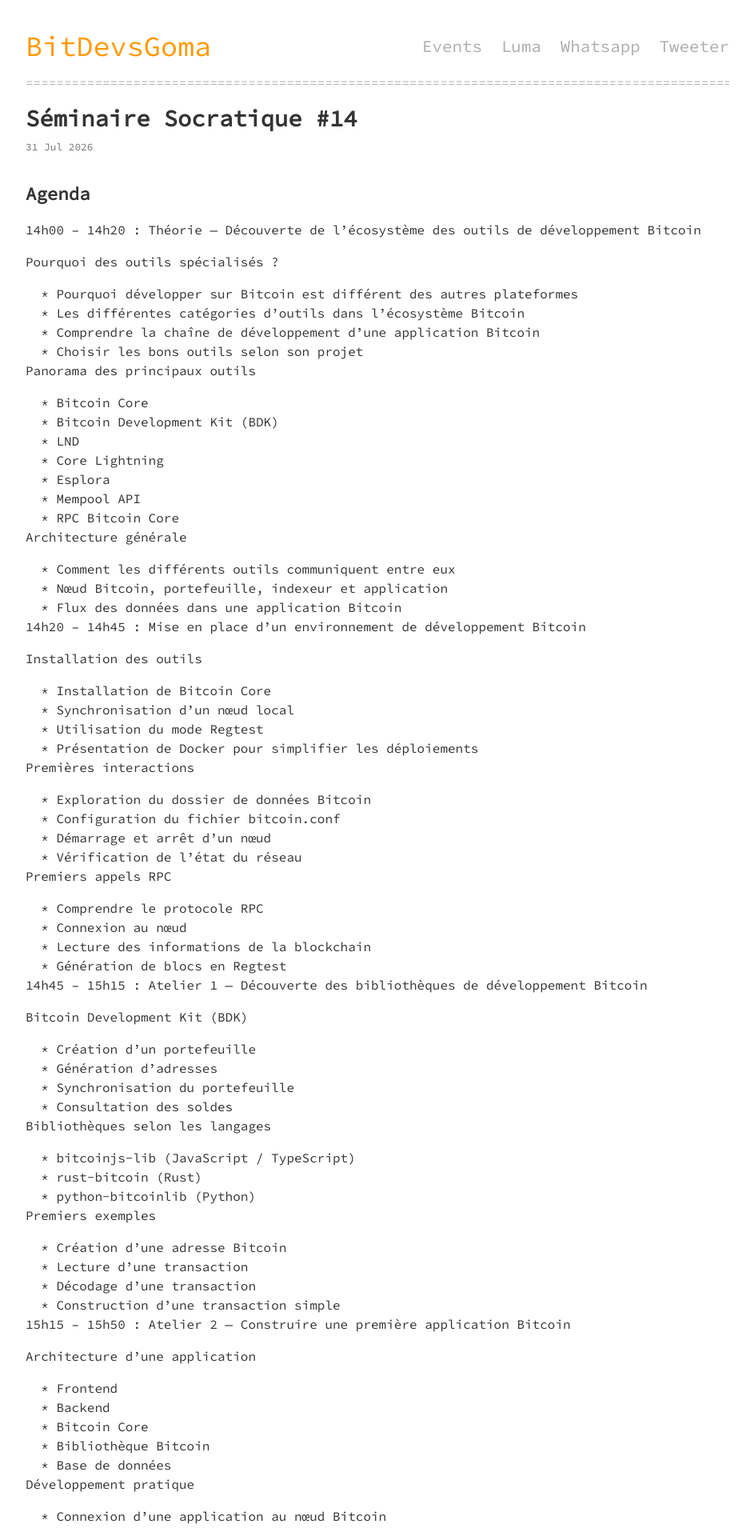
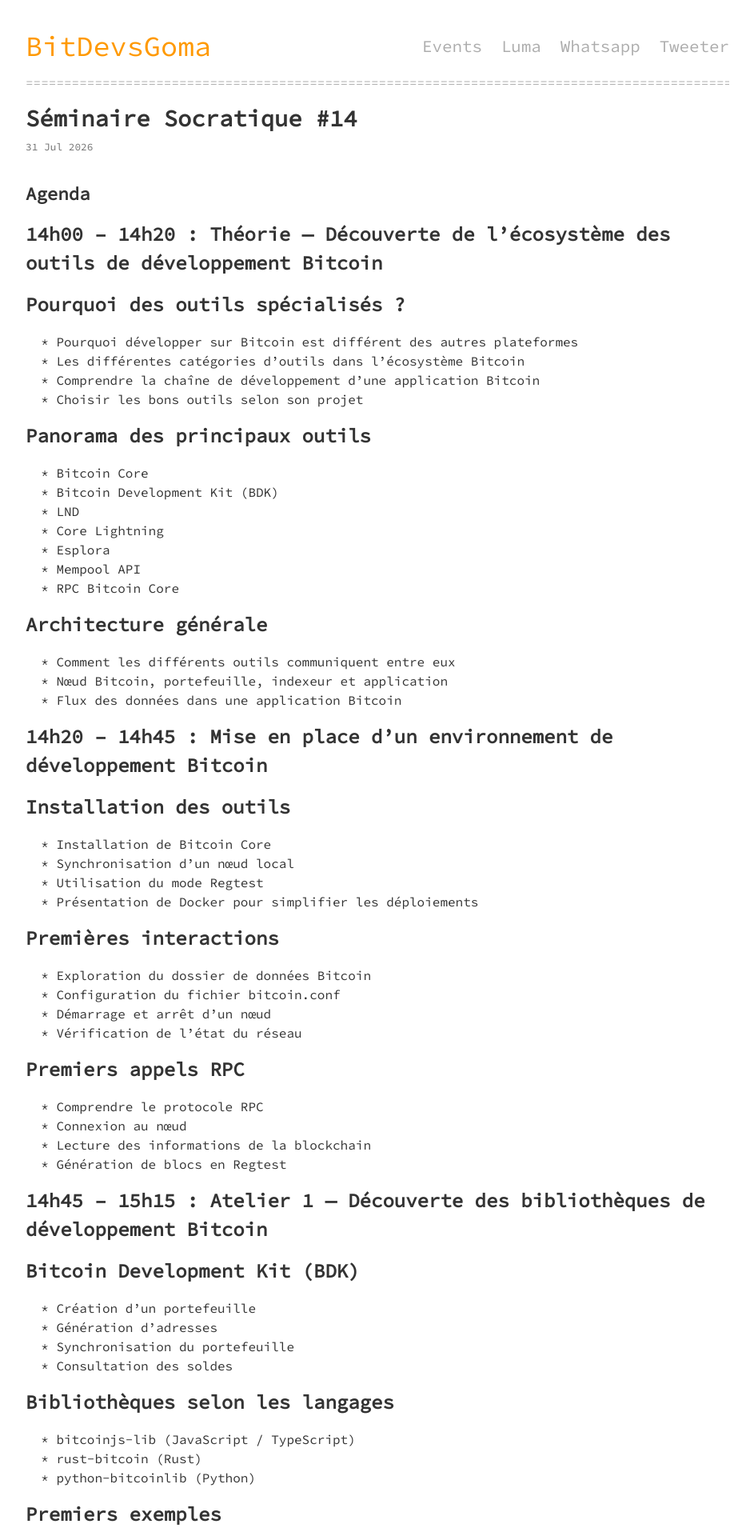
Before and after one commit to BitdevsGoma/Bitdevsgoma.org, a Jekyll site: the page built from _posts/2026-07-31-socratic-seminar-14.md, in a window 1280 px wide. Shown: the top 1910 px of the page at 80% size, without its empty margins (168-1111 px from the left). Built offline with Jekyll 4.4.1, drawn with Linux system fonts in a browser that asks for light colours.

```diff
--- a/_posts/2026-07-31-socratic-seminar-14.md
+++ b/_posts/2026-07-31-socratic-seminar-14.md
@@ -8,16 +8,16 @@ title: "Séminaire Socratique #14"
 
 
 
-**14h00 – 14h20 : Théorie — Découverte de l’écosystème des outils de développement Bitcoin**
+## 14h00 – 14h20 : Théorie — Découverte de l’écosystème des outils de développement Bitcoin
 
-**Pourquoi des outils spécialisés ?**
+## Pourquoi des outils spécialisés ?
 
 * Pourquoi développer sur Bitcoin est différent des autres plateformes
 * Les différentes catégories d'outils dans l'écosystème Bitcoin
 * Comprendre la chaîne de développement d'une application Bitcoin
 * Choisir les bons outils selon son projet
 
-**Panorama des principaux outils**
+## Panorama des principaux outils
 
 * Bitcoin Core
 * Bitcoin Development Kit (BDK)
@@ -27,30 +27,30 @@ title: "Séminaire Socratique #14"
 * Mempool API
 * RPC Bitcoin Core
 
-**Architecture générale**
+## Architecture générale
 
 * Comment les différents outils communiquent entre eux
 * Nœud Bitcoin, portefeuille, indexeur et application
 * Flux des données dans une application Bitcoin
 
 
-**14h20 – 14h45 : Mise en place d'un environnement de développement Bitcoin**
+## 14h20 – 14h45 : Mise en place d'un environnement de développement Bitcoin
 
-**Installation des outils**
+## Installation des outils
 
 * Installation de Bitcoin Core
 * Synchronisation d'un nœud local
 * Utilisation du mode Regtest
 * Présentation de Docker pour simplifier les déploiements
 
-**Premières interactions**
+## Premières interactions
 
 * Exploration du dossier de données Bitcoin
 * Configuration du fichier bitcoin.conf
 * Démarrage et arrêt d'un nœud
 * Vérification de l'état du réseau
 
-**Premiers appels RPC**
+## Premiers appels RPC
 
 * Comprendre le protocole RPC
 * Connexion au nœud
@@ -58,22 +58,22 @@ title: "Séminaire Socratique #14"
 * Génération de blocs en Regtest
 
 
-**14h45 – 15h15 : Atelier 1 — Découverte des bibliothèques de développement Bitcoin**
+## 14h45 – 15h15 : Atelier 1 — Découverte des bibliothèques de développement Bitcoin
 
-**Bitcoin Development Kit (BDK)**
+## Bitcoin Development Kit (BDK)
 
 * Création d'un portefeuille
 * Génération d'adresses
 * Synchronisation du portefeuille
 * Consultation des soldes
 
-**Bibliothèques selon les langages**
+## Bibliothèques selon les langages
 
 * bitcoinjs-lib (JavaScript / TypeScript)
 * rust-bitcoin (Rust)
 * python-bitcoinlib (Python)
 
-**Premiers exemples**
+## Premiers exemples
 
 * Création d'une adresse Bitcoin
 * Lecture d'une transaction
@@ -82,9 +82,9 @@ title: "Séminaire Socratique #14"
 
 
 
-**15h15 – 15h50 : Atelier 2 — Construire une première application Bitcoin**
+## 15h15 – 15h50 : Atelier 2 — Construire une première application Bitcoin
 
-**Architecture d'une application**
+## Architecture d'une application
 
 * Frontend
 * Backend
@@ -92,7 +92,7 @@ title: "Séminaire Socratique #14"
 * Bibliothèque Bitcoin
 * Base de données
 
-**Développement pratique**
+## Développement pratique
 
 * Connexion d'une application au nœud Bitcoin
 * Récupération des informations de la blockchain
```
